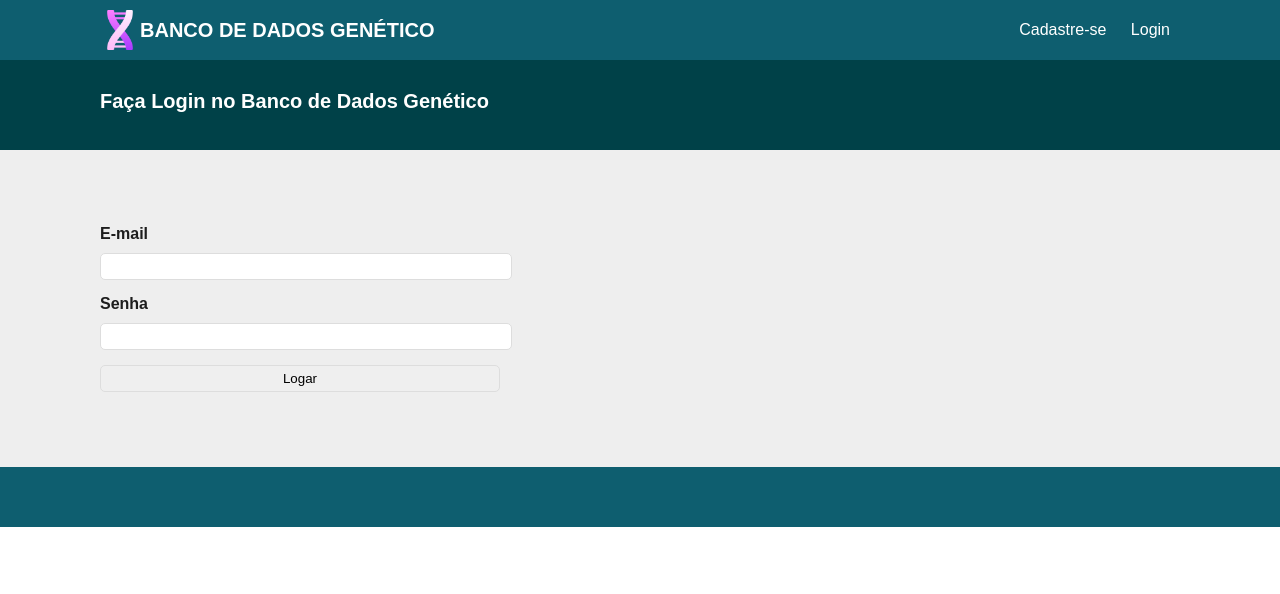
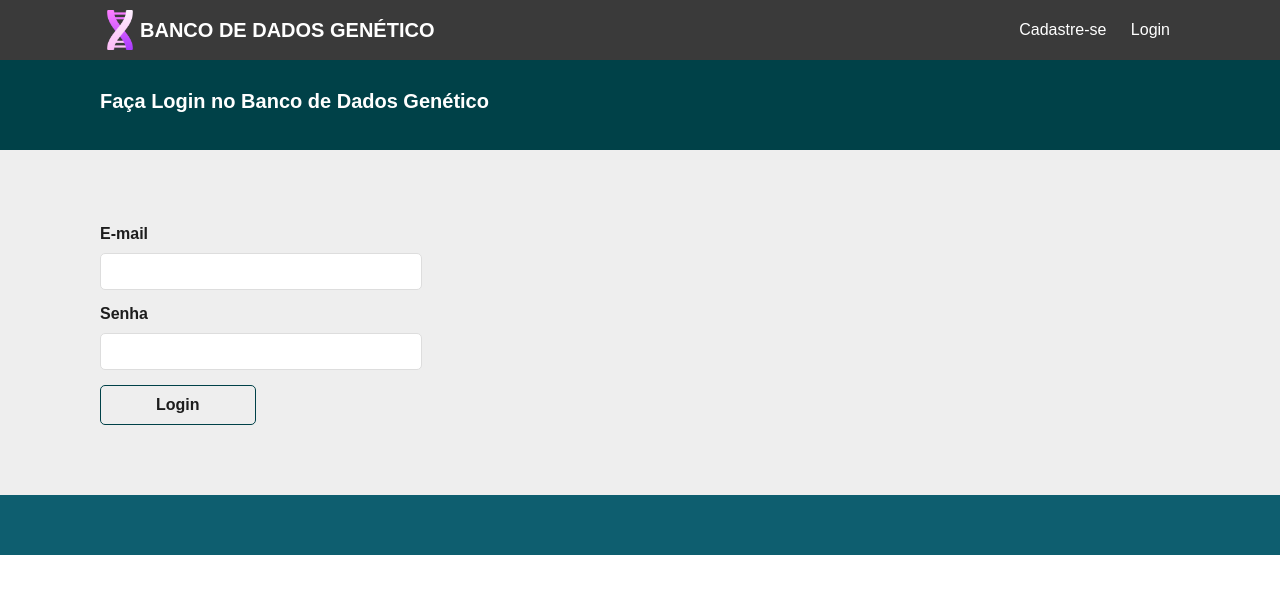
Before and after one commit to isbueno/bdg-web-app, a Flask app: page /login in a window 1280 px wide. Shown: the top 594 px of the page. Run offline with Flask 2, Linux system fonts and the light colour scheme.

Commit message:
git -m "Web App - att CSS"

```diff
--- a/model.py
+++ b/model.py
@@ -33,7 +33,7 @@ class User(db.Model, UserMixin):
 
 class DNA(db.Model):
 
-    id = db.Column(db.Integer, primary_key=True)
+    id = db.Column(db.Integer, primary_key=True, autoincrement=True)
 
     sequencia = db.Column(db.String(30), nullable=False)
 
--- a/static/style.css
+++ b/static/style.css
@@ -7,7 +7,7 @@
 header{
     width: 100wh;
     padding: 10px 100px;
-    background-color:#0E5E6F;
+    background-color:#3a3a3a;
     display: flex;
     justify-content: space-between;
     vertical-align: baseline;
@@ -117,6 +117,7 @@ button{
 button:hover{
     color: #FFFFFF;
     background-color: #0E5E6F;
+    border0-color: #0E5E6F;
     transition: .2s ease-in-out;
 }
 
@@ -136,18 +137,32 @@ form{
 
 form input{
     display: flex;
-    padding: 5px;
+    padding: 10px;
     border-radius: 5px;
     border: 1px solid #dddddd;
-    width: 400px;
+    width: 300px;
     margin-top: 10px;
 }
 
 form div{
     margin: 15px 0;
 }
+
 label{
     color: #1d1d1d;
     font-weight: bold;
     padding: 5px 0;
 }
+
+form button{
+    color: #1d1d1d;
+    font-size: 16px;
+    border: 1px solid #004148;
+    border-radius: 5px !important;
+}
+
+form .button input#submit{
+    color: #1d1d1d;
+    font-size: 16px;
+    border: 1px solid #004148;
+}
--- a/templates/base.html
+++ b/templates/base.html
@@ -6,7 +6,7 @@
     <link rel="stylesheet" style="text/css" href="{{ url_for('static', filename='style.css') }}">
 
     {% if title %}
-    <title>{{ title }} - BDG</title>
+    <title>{% block title %}{% endblock %} - My Webpage</title>
     {% else %}
     <title>Banco de dados Genético</title>
     {% endif %}
@@ -39,7 +39,7 @@
                     <item><a href="{{ url_for('login_blueprint.register') }}">Cadastre-se</a></item>
                 </item>
 
-                <item><a href="./login">Login</a></item>
+                <item><a href="{{ url_for('login_blueprint.login') }}">Login</a></item>
 
                 {% endif %}
 
--- a/templates/dna/list.html
+++ b/templates/dna/list.html
@@ -1,6 +1,6 @@
 {% extends "base.html" %}
 
-<title>DNA LIST</title>
+<title>Lista de DNA</title>
 
 {% block content %}
     <div class="banner-interna">
--- a/templates/dna/new.html
+++ b/templates/dna/new.html
@@ -1,6 +1,6 @@
 {% extends "base.html" %}
 
-<title>Inserir novo DNA</title>
+<title xmlns="http://www.w3.org/1999/html">Inserir novo DNA</title>
 
 {% block content %}
 
@@ -20,9 +20,9 @@
             {{ form.id.label }} {{ form.id() }}
         </div>
         <div>
-            {{ form.sequencia.label }} {{ form.sequencia(size=20) }}
+            {{ form.sequencia.label }} {{ form.sequencia(size=30) }}
         </div>
-        <button type="submit" value="Create"/>
+        <button type="submit" value="Create">Inserir</button>
     </form>
 
 </main>
--- a/templates/index.html
+++ b/templates/index.html
@@ -1,4 +1,6 @@
 {% extends "base.html" %}
+
+{% block title %}Index{% endblock %}
 
 {% block content %}
     <main>
--- a/templates/login/login.html
+++ b/templates/login/login.html
@@ -1,4 +1,6 @@
 {% extends "base.html" %}
+
+<title>Faça seu login</title>
 
 {% block content %}
    <div class="banner-interna">
@@ -14,9 +16,7 @@
            <div>
                {{ form.password.label }} {{ form.password() }}
            </div>
-           <div>
-               {{ form.submit() }}
-           </div>
+           <button type="submit" value="Create">Login</button>
        </form>
    </main>
 {% endblock %}
```
Also changed, not shown: templates/login/register.html (+3 -4 lines).
